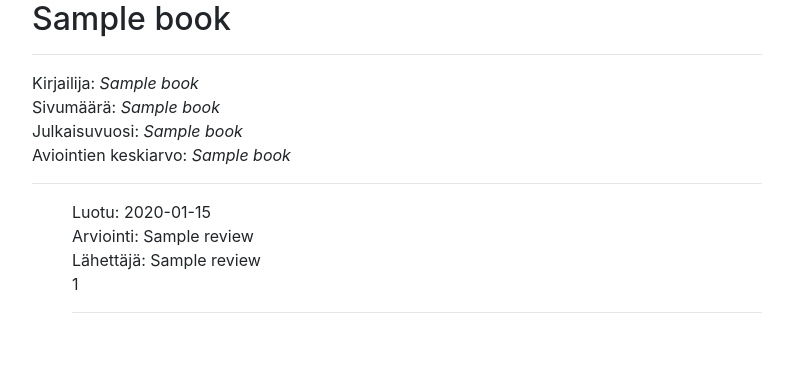
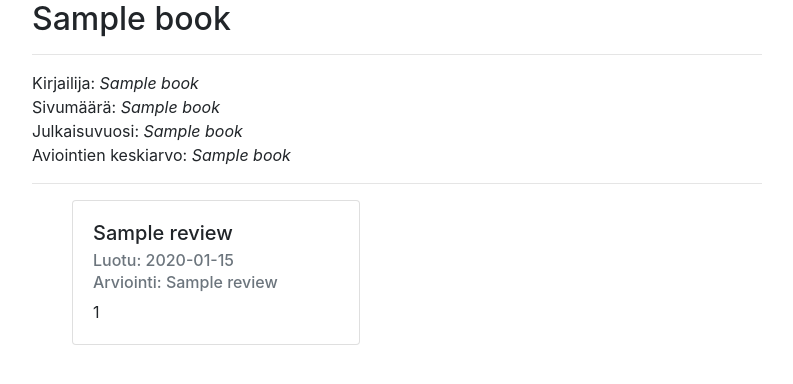
Before and after one commit to Vesulius/kirja-arvostelu-sovellus, a Flask app: template templates/display_reviews.html in a window 1280 px wide. Shown: the part 56-440 px from the top of the page, without its empty margins (53-846 px from the left). Run offline with Flask 2, Linux system fonts and the light colour scheme; the template is opened without the code that fills it: most values are stand-ins (such as "Sample title", 1, 10 or a date in 2020); some libraries are stand-ins or nearby versions.

Commit message:
added cards to reviews

```diff
--- a/routes.py
+++ b/routes.py
@@ -138,7 +138,7 @@ def add_review(id):
     if (review_score > 10) or (review_score < 1):
         return render_template("error.html", message="Virheellinen arvio")
     reviews.add_review(id, review_text, review_score, session_username)
-    return render_template("display_reviews.html", id=id, reviews=reviews.select_reviews(id), book=books.search_id(id))
+    return render_template("display_reviews.html", id=id, reviews=reviews.select_reviews(id), book=books.search_id(id), review_add=True)
 
 
 # Tämä funktio vastaa arvioiniten poistamisesta
@@ -169,7 +169,7 @@ def add_book():
             return render_template("error.html", message="Sä et ole admin??")
 
         books.add_book(name, length, publication_year, author)
-        return render_template("add_book.html", message="Lisätty")
+        return render_template("add_book.html", message="Lisätty", last_log=users.last_log(id))
 
 
 # Tämä funktio vastaa kirjojen poistamisesta, tarkastetaan myös profiilin oikeudet
--- a/templates/display_reviews.html
+++ b/templates/display_reviews.html
@@ -2,6 +2,7 @@
 Tähän lisättävää on hakea paremmin arviointeja
 sekä pystyä järjestämään niitä pituuden tai arvosanan perusteella -->
 <!doctype html>
+
 <head>
     <meta name="viewport" content="width=device-width, initial-scale=1, shrink-to-fit=no">
     <link rel="stylesheet" href="https://stackpath.bootstrapcdn.com/bootstrap/4.5.0/css/bootstrap.min.css">
@@ -43,11 +44,16 @@ sekä pystyä järjestämään niitä pituuden tai arvosanan perusteella -->
             <hr>
             <ul>
                 {% for review in reviews %}
-                Luotu: {{ review[1].strftime("%Y-%m-%d %H:%M:%S") }} <br>
-                Arviointi: {{ review[2] }} <br>
-                Lähettäjä: {{ review[3] }} <br>
-                {{ review[0] }}
-                <hr>
+                <div class="card" style="width: 18rem;">
+                    <div class="card-body">
+                        <h5 class="card-title">{{ review[3] }}</h5>
+                        <h6 class="card-subtitle mb-2 text-muted">Luotu: {{ review[1].strftime("%Y-%m-%d %H:%M:%S") }}
+                        </h6>
+                        <h6 class="card-subtitle mb-2 text-muted"> Arviointi: {{ review[2] }}</h6>
+                        <p class="card-text">{{ review[0] }}</p>
+                    </div>
+                </div>
+                <br>
                 {% endfor %}
             </ul>
         </div>
@@ -55,12 +61,20 @@ sekä pystyä järjestämään niitä pituuden tai arvosanan perusteella -->
             {% if session.username %}
             <form action="/add_review/{{ book[0] }}" method="POST">
                 <h4>Lisää arviointi:</h4> <br>
-                    Arviointi:<br>
-                    <textarea name="review_text" rows="10" cols="30" required></textarea> <br>
-                    Kirjoita numero yhden ja kymmenen väliltä.<br>
-                    <input type="number" name="review_score" min="1" max="10" required>
-                    <input type="submit" class="btn btn-primary" value="Lähetä">
+                <!--Lisätään viesti jos arvio lisättiin onnistuneesti-->
+                {% if review_add %}
+                <div class="alert alert-success" role="alert">
+                    <p>Arvio lisätty!</p>
+                </div>
+                <br>
+                {% endif %}
+                Arviointi:<br>
+                <textarea name="review_text" rows="10" cols="30" required></textarea> <br>
+                Kirjoita numero yhden ja kymmenen väliltä.<br>
+                <input type="number" name="review_score" min="1" max="10" required>
+                <input type="submit" class="btn btn-primary" value="Lähetä">
             </form>
+
             {% endif %}
         </div>
     </div>
--- a/templates/index.html
+++ b/templates/index.html
@@ -28,7 +28,6 @@
             <h1>Hyvät lukemat</h1>
             <p>Tällä voit löytää uusia kirjoja sekä kirjoittaa niistä arvosteluja</p>
             <form action="/search" method="POST">
-                <p>Hakusana</p>
                 <div class="active-cyan-3 active-cyan-4 mb-4">
                     <input class="form-control" type="text" name="searchterm" placeholder="Search" aria-label="Search">
                 </div>
--- a/users.py
+++ b/users.py
@@ -39,7 +39,7 @@ def last_log(id):
     result = db.session.execute(sql, {"id": id})
     if not result:
         return False
-    return result.fetchone()[0]
+    return result.fetchone()
 
 # Tämä funktio poistaa profiilin sekä kaikki siihen liittyvät kommentit
 def delete_account(id):
```
